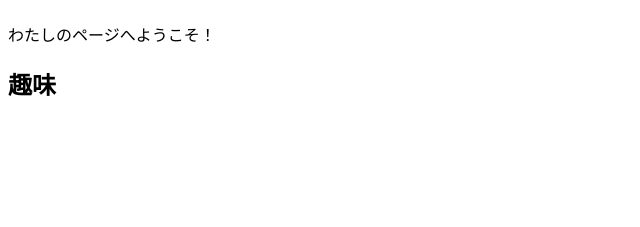
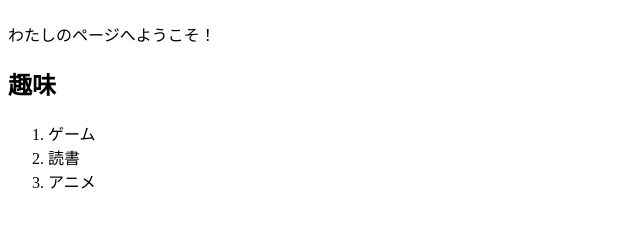
Before and after one commit to simoda-TCJ/test.site, a plain HTML site: page index.html in a window 1280 px wide. Shown: the part 67-294 px from the top of the page, without its empty margins (0-640 px from the left). Drawn offline with Linux system fonts and the light colour scheme.

Commit message:
趣味の内容の追加

```diff
--- a/index.html
+++ b/index.html
@@ -7,5 +7,10 @@
 <h1>わたしのページ</h1>
 <p>わたしのページへようこそ！</p>
 <h2>趣味</h2>
+<ol>
+    <li>ゲーム</li>
+    <li>読書</li>
+    <li>アニメ</li>
+</ol>
 </body>
 </html>
```
